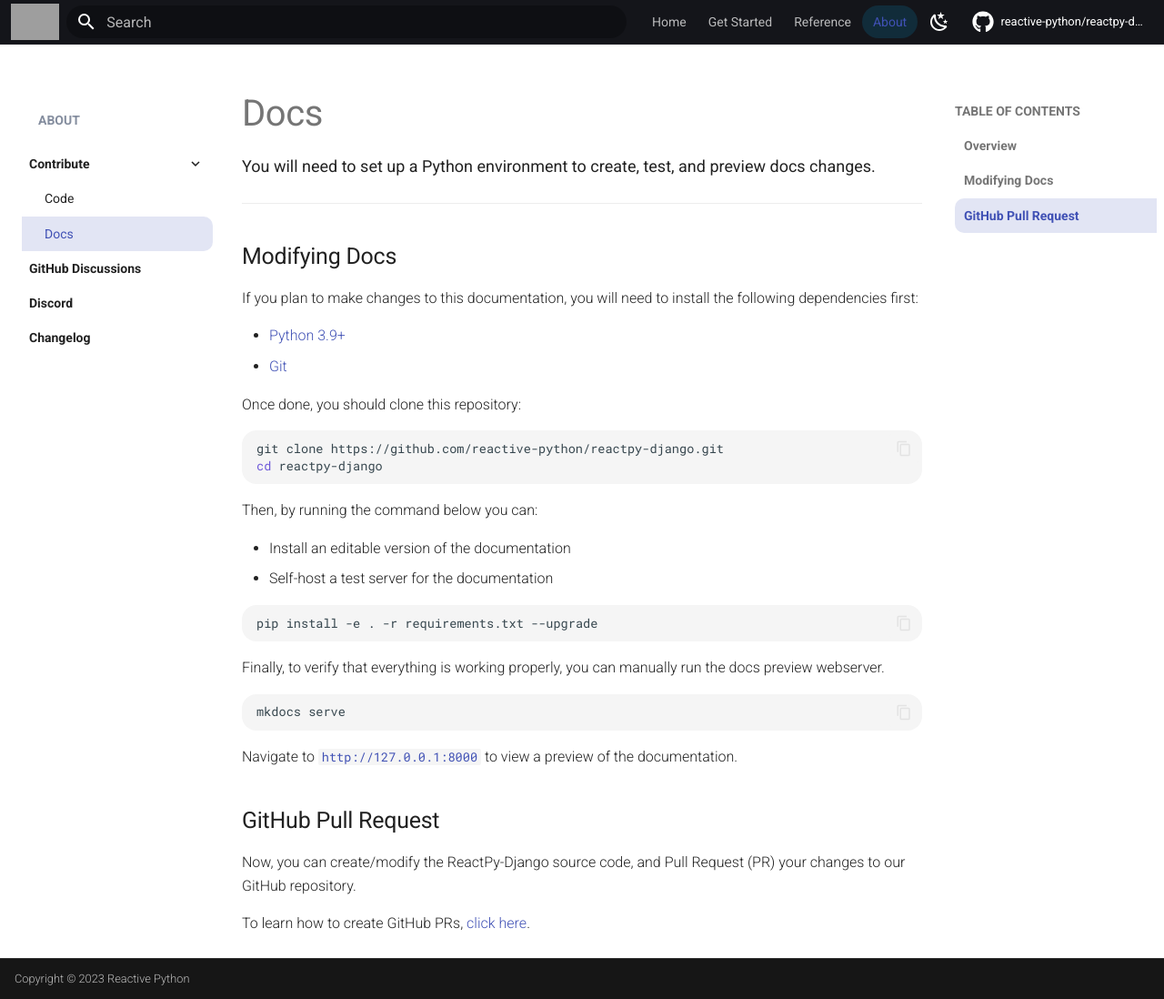
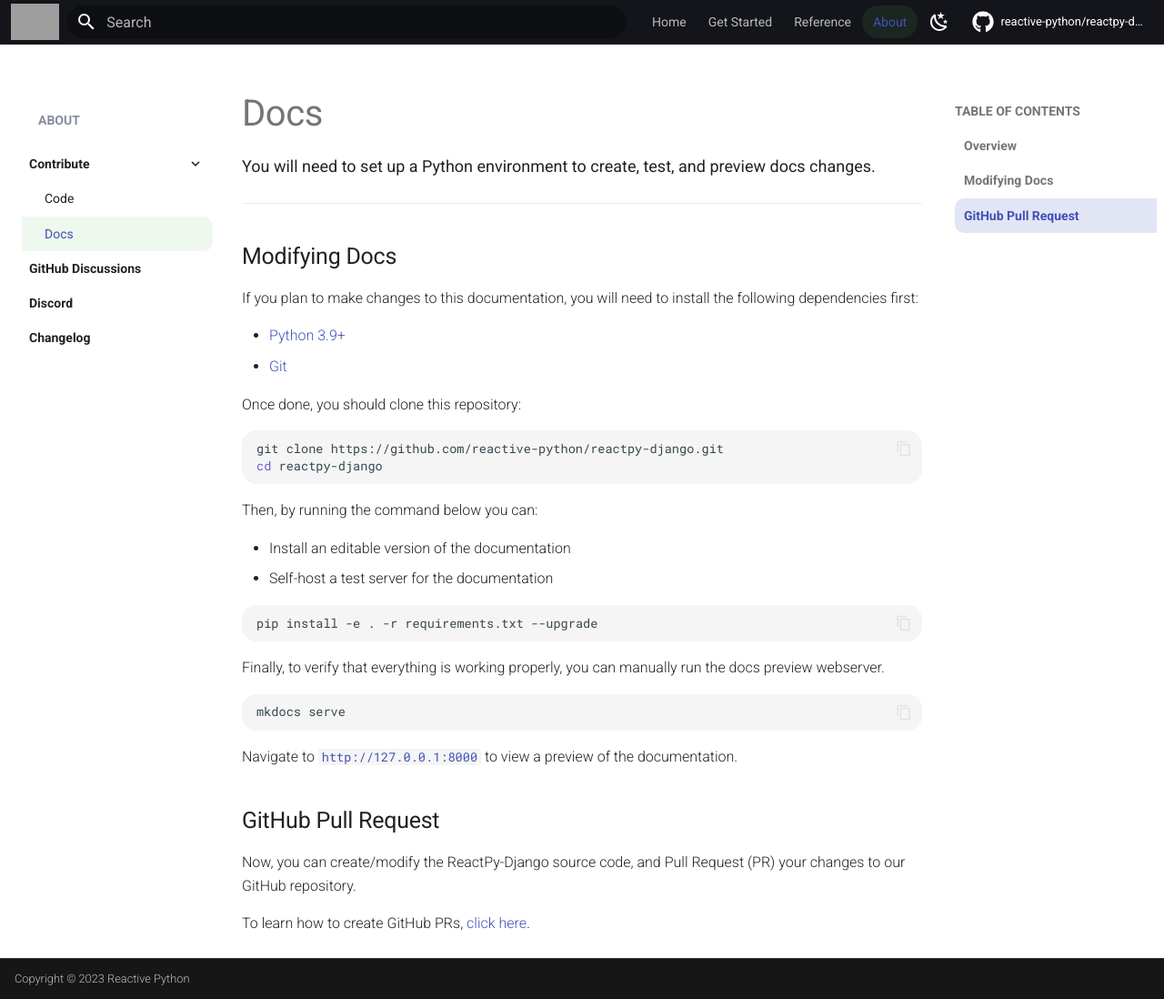
Before and after one commit to reactive-python/reactpy-django, an MkDocs documentation site: the page built from docs/src/about/docs.md, in a window 1280 px wide and 1098 px high. Shown: the whole window at 91% size. Built offline with MkDocs 1.6.1 and Material for MkDocs 9.7.7, drawn with Linux system fonts in a browser that asks for light colours; comment, search, counter and statistics services are not loaded; the version menu is left out; grey boxes are pictures that could not be loaded.

Commit message:
switch to green color scheme

```diff
--- a/docs/src/assets/css/main.css
+++ b/docs/src/assets/css/main.css
@@ -1,6 +1,10 @@
 /* Variable overrides */
 :root {
 	--code-max-height: 17.25rem;
+	--reactpy-color: #58b962;
+	--reactpy-color-dark: #42914a;
+	--reactpy-color-darker: #34743b;
+	--reactpy-color-opacity-10: rgb(88 185 98 / 10%);
 }
 
 [data-md-color-scheme="slate"] {
@@ -13,14 +17,12 @@
 	--md-code-bg-color: #16181d;
 	--md-primary-fg-color: var(--md-default-bg-color);
 	--md-default-fg-color--light: #fff;
-	--md-typeset-a-color: #00b0f0;
+	--md-typeset-a-color: var(--reactpy-color);
 	--md-code-hl-comment-color: hsla(var(--md-hue), 75%, 90%, 0.43);
-	--tabbed-labels-color: rgb(52 58 70);
-	--reactpy-color: #58b962;
-	--reactpy-color-dark: #42914a;
-	--reactpy-color-darker: #34743b;
+	--md-accent-fg-color: var(--reactpy-color-dark);
 	--md-footer-bg-color: var(--md-default-bg-color);
 	--md-footer-bg-color--dark: var(--md-default-bg-color);
+	--tabbed-labels-color: rgb(52 58 70);
 }
 
 [data-md-color-scheme="default"] {
--- a/docs/src/assets/css/navbar.css
+++ b/docs/src/assets/css/navbar.css
@@ -92,7 +92,7 @@
 		overflow: visible;
 	}
 	li.md-tabs__item.md-tabs__item--active {
-		background: #00b0f026;
+		background: var(--reactpy-color-opacity-10);
 		border-radius: 9999px;
 		color: var(--md-typeset-a-color);
 	}
--- a/docs/src/assets/css/sidebar.css
+++ b/docs/src/assets/css/sidebar.css
@@ -60,9 +60,8 @@
 		left: 0;
 		width: 100%;
 		height: 100%;
-		opacity: 0.15;
 		z-index: -1;
-		background: var(--md-typeset-a-color);
+		background: var(--reactpy-color-opacity-10);
 	}
 
 	.md-nav__link {
```
